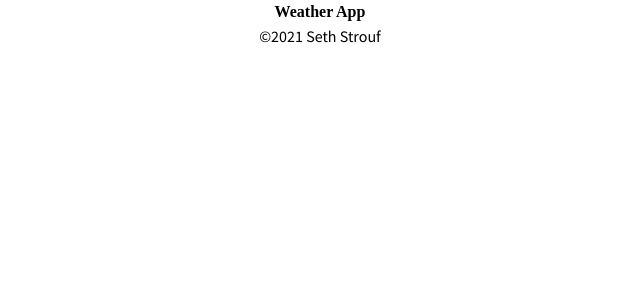
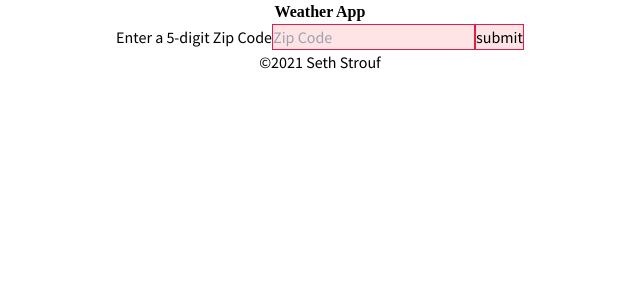
Before and after one commit to sethstrouf/weather, a React (Create React App) app: page / in a window 1280 px wide. Shown: the top 300 px of the page, without its empty margins (320-960 px from the left). Built offline with nearby package versions, Linux system fonts and the light colour scheme; a web font is replaced by a local one.

Commit message:
Add zip code form and validation, update README

```diff
--- a/src/App.js
+++ b/src/App.js
@@ -1,11 +1,28 @@
 import React from 'react'
-import Footer from './Footer';
+import Zipcode from './Zipcode'
+import Footer from './Footer'
 
 function App() {
+
+  const [zipcode, setZipcode] = React.useState("");
+
+  const handleChange = event => {
+    setZipcode(event.target.value)
+  }
+
+  const handleSubmit = event => {
+    event.preventDefault();
+    console.log(`${zipcode}`);
+    /* Get request from API */
+  }
+
   return (
     <div className="min-h-screen mx-auto text-center typography">
 
       <h1 className="serif font-bold">Weather App</h1>
+
+      {/* Input Zip Code */}
+      <Zipcode handleChange={handleChange} handleSubmit={handleSubmit} />
 
       {/* Toggle for Imperial and Metric */}
 
--- /dev/null
+++ b/src/Zipcode.js
@@ -0,0 +1,20 @@
+import React from 'react'
+
+const Zipcode = ({handleChange, handleSubmit}) => {
+
+  return (
+    <form onSubmit={handleSubmit}>
+      <label htmlFor="zip" value="Zip Code">Enter a 5-digit Zip Code</label>
+      <input type="text" id="zip" placeholder="Zip Code"
+             onChange={handleChange}
+             pattern="[0-9]{5}"
+             title="Must be 5 numbers"
+             className="bg-rose-100 border border-rose-600" />
+      <input type="submit" value="submit"
+             className="bg-rose-100 border border-rose-600"
+       />
+    </form>
+  )
+}
+
+export default Zipcode
```
Also changed, not shown: 1 other file (tests, documents, lock files or other folders).
